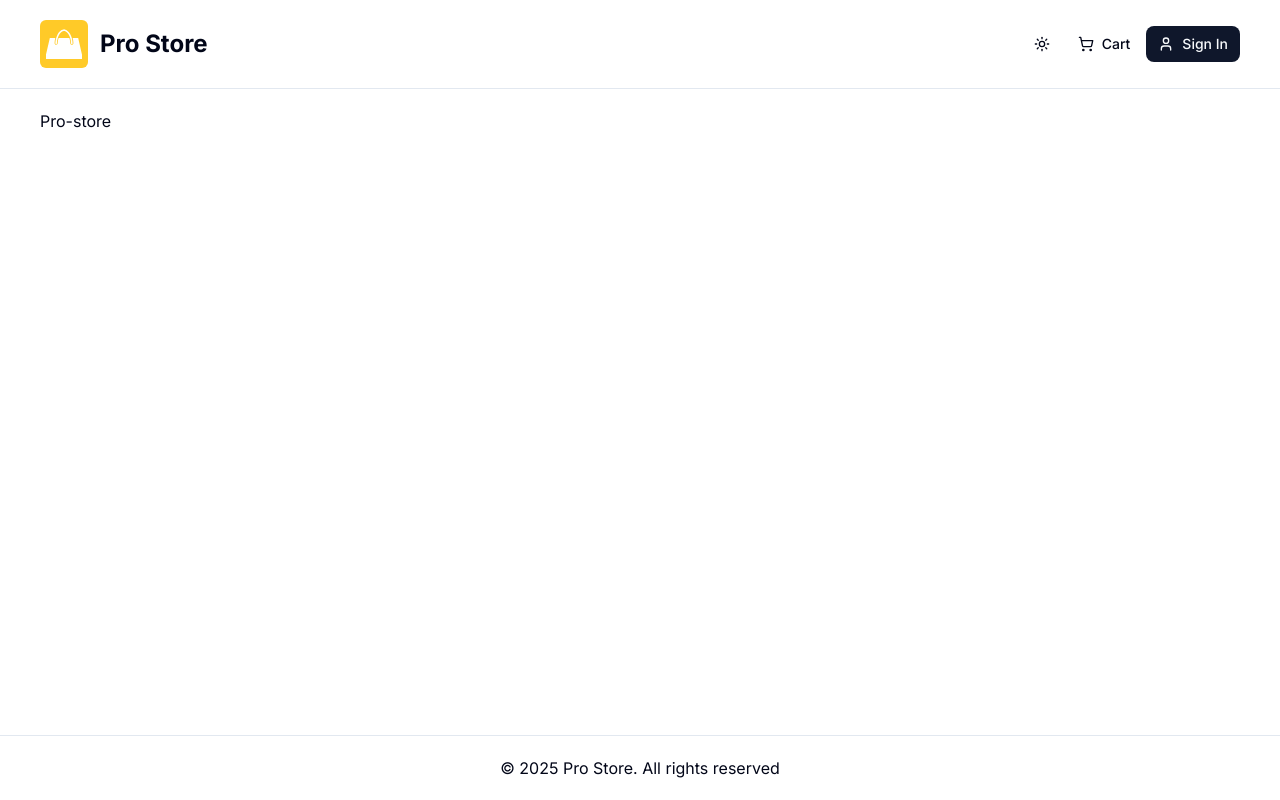
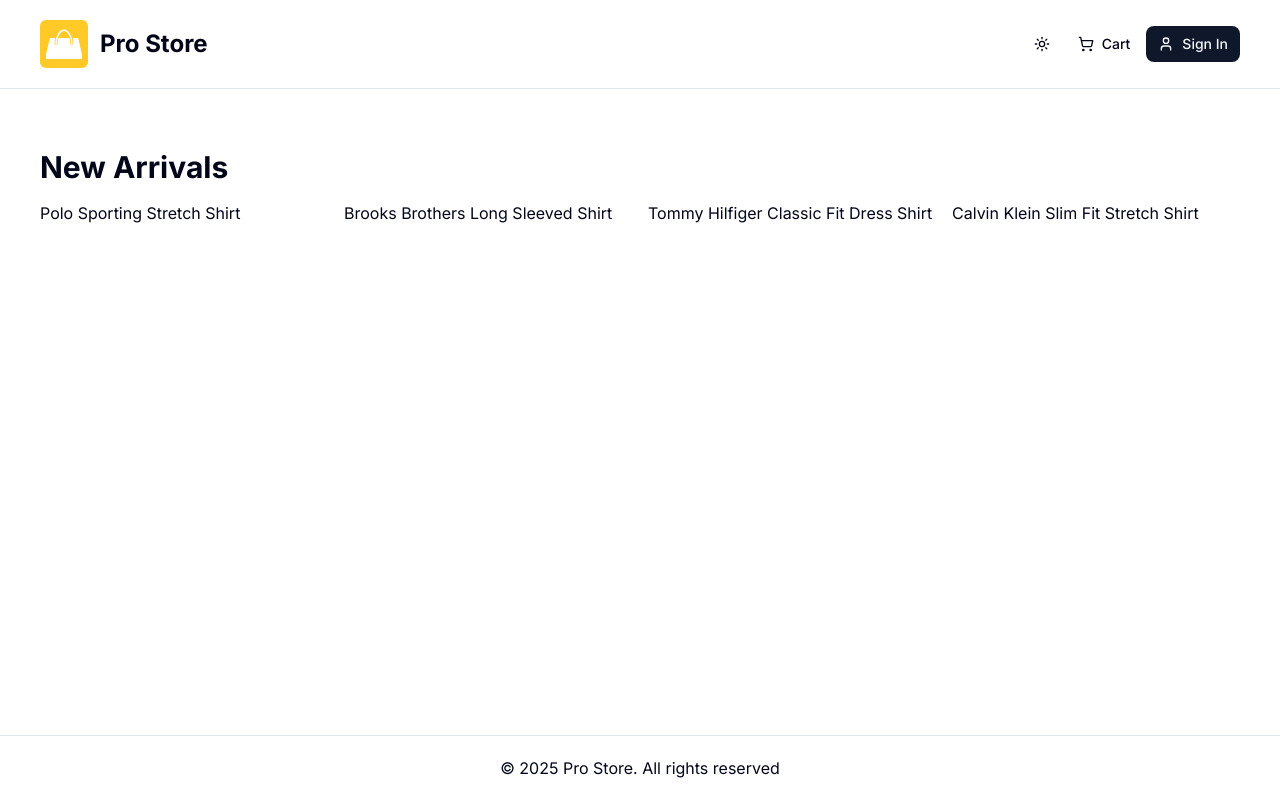
Before and after one commit to karmartir/e-commerce-website-next.js, a Next.js app: page / in a window 1280 px wide. Built offline with nearby package versions, Linux system fonts and the light colour scheme; no server answers.

Commit message:
15. Sample Products & Product List (Add ProductList component and sample data for homepage display)

```diff
--- a/app/(root)/page.tsx
+++ b/app/(root)/page.tsx
@@ -1,6 +1,12 @@
+import ProductList from "@/components/shared/product/product-list";
+import sampleData from "@/db/sample-data";
+const Homepage = () => {
 
-const Homepage = () => {
-  return (<>Pro-store</>  );
+
+  return (
+  <>
+  <ProductList data={sampleData.products} title="New Arrivals" limit={4} />
+  </>  );
 }
 
 export default Homepage;
--- /dev/null
+++ b/components/shared/product/product-list.tsx
@@ -0,0 +1,28 @@
+const ProductList = ({
+  data,
+  title,
+  limit,
+}: {
+  data: any;
+  title?: string;
+  limit?: number;
+}) => {
+  const limitedData = limit ? data.slice(0, limit) : data;
+
+  return (
+    <div className="my-10">
+      <h2 className="h2-bold mb-4">{title}</h2>
+      {data.length > 0 ? (
+        <div className="grid grid-cols-1 sm:grid-col-2 md:grid-cols-3 lg:grid-cols-4 gap-4">
+          {limitedData.map((product: any) => (
+            <div key={product.name}>{product.name}</div>
+          ))}
+        </div>
+      ) : (
+        <p className="text-muted-foreground">No products found.</p>
+      )}
+    </div>
+  );
+};
+
+export default ProductList;
--- /dev/null
+++ b/db/sample-data.ts
@@ -0,0 +1,108 @@
+const sampleData = {
+  products: [
+    {
+      name: 'Polo Sporting Stretch Shirt',
+      slug: 'polo-sporting-stretch-shirt',
+      category: "Men's Dress Shirts",
+      description: 'Classic Polo style with modern comfort',
+      images: [
+        '/images/sample-products/p1-1.jpg',
+        '/images/sample-products/p1-2.jpg',
+      ],
+      price: 59.99,
+      brand: 'Polo',
+      rating: 4.5,
+      numReviews: 10,
+      stock: 5,
+      isFeatured: true,
+      banner: 'banner-1.jpg',
+    },
+    {
+      name: 'Brooks Brothers Long Sleeved Shirt',
+      slug: 'brooks-brothers-long-sleeved-shirt',
+      category: "Men's Dress Shirts",
+      description: 'Timeless style and premium comfort',
+      images: [
+        '/images/sample-products/p2-1.jpg',
+        '/images/sample-products/p2-2.jpg',
+      ],
+      price: 85.9,
+      brand: 'Brooks Brothers',
+      rating: 4.2,
+      numReviews: 8,
+      stock: 10,
+      isFeatured: true,
+      banner: 'banner-2.jpg',
+    },
+    {
+      name: 'Tommy Hilfiger Classic Fit Dress Shirt',
+      slug: 'tommy-hilfiger-classic-fit-dress-shirt',
+      category: "Men's Dress Shirts",
+      description: 'A perfect blend of sophistication and comfort',
+      images: [
+        '/images/sample-products/p3-1.jpg',
+        '/images/sample-products/p3-2.jpg',
+      ],
+      price: 99.95,
+      brand: 'Tommy Hilfiger',
+      rating: 4.9,
+      numReviews: 3,
+      stock: 0,
+      isFeatured: false,
+      banner: null,
+    },
+    {
+      name: 'Calvin Klein Slim Fit Stretch Shirt',
+      slug: 'calvin-klein-slim-fit-stretch-shirt',
+      category: "Men's Dress Shirts",
+      description: 'Streamlined design with flexible stretch fabric',
+      images: [
+        '/images/sample-products/p4-1.jpg',
+        '/images/sample-products/p4-2.jpg',
+      ],
+      price: 39.95,
+      brand: 'Calvin Klein',
+      rating: 3.6,
+      numReviews: 5,
+      stock: 10,
+      isFeatured: false,
+      banner: null,
+    },
+    {
+      name: 'Polo Ralph Lauren Oxford Shirt',
+      slug: 'polo-ralph-lauren-oxford-shirt',
+      category: "Men's Dress Shirts",
+      description: 'Iconic Polo design with refined oxford fabric',
+      images: [
+        '/images/sample-products/p5-1.jpg',
+        '/images/sample-products/p5-2.jpg',
+      ],
+      price: 79.99,
+      brand: 'Polo',
+      rating: 4.7,
+      numReviews: 18,
+      stock: 6,
+      isFeatured: false,
+      banner: null,
+    },
+    {
+      name: 'Polo Classic Pink Hoodie',
+      slug: 'polo-classic-pink-hoodie',
+      category: "Men's Sweatshirts",
+      description: 'Soft, stylish, and perfect for laid-back days',
+      images: [
+        '/images/sample-products/p6-1.jpg',
+        '/images/sample-products/p6-2.jpg',
+      ],
+      price: 99.99,
+      brand: 'Polo',
+      rating: 4.6,
+      numReviews: 12,
+      stock: 8,
+      isFeatured: true,
+      banner: null,
+    },
+  ],
+};
+
+export default sampleData;
```
